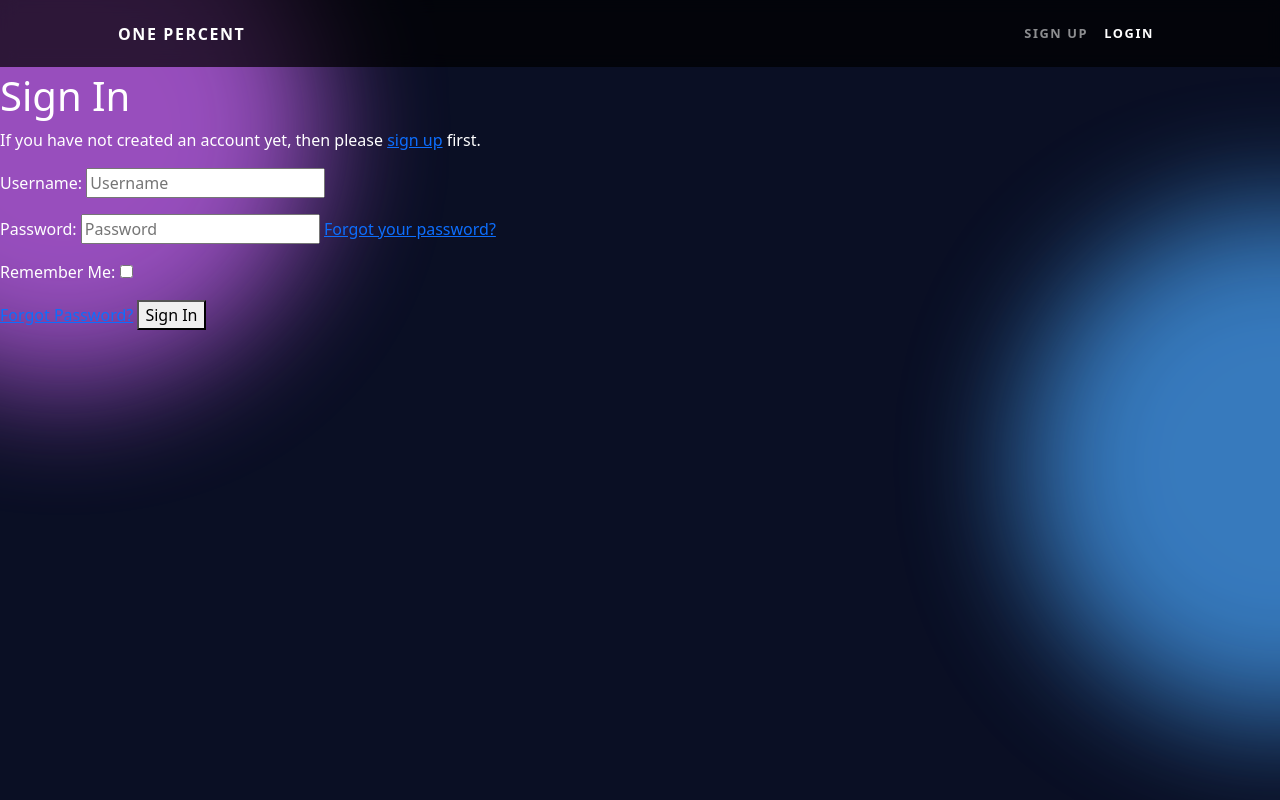
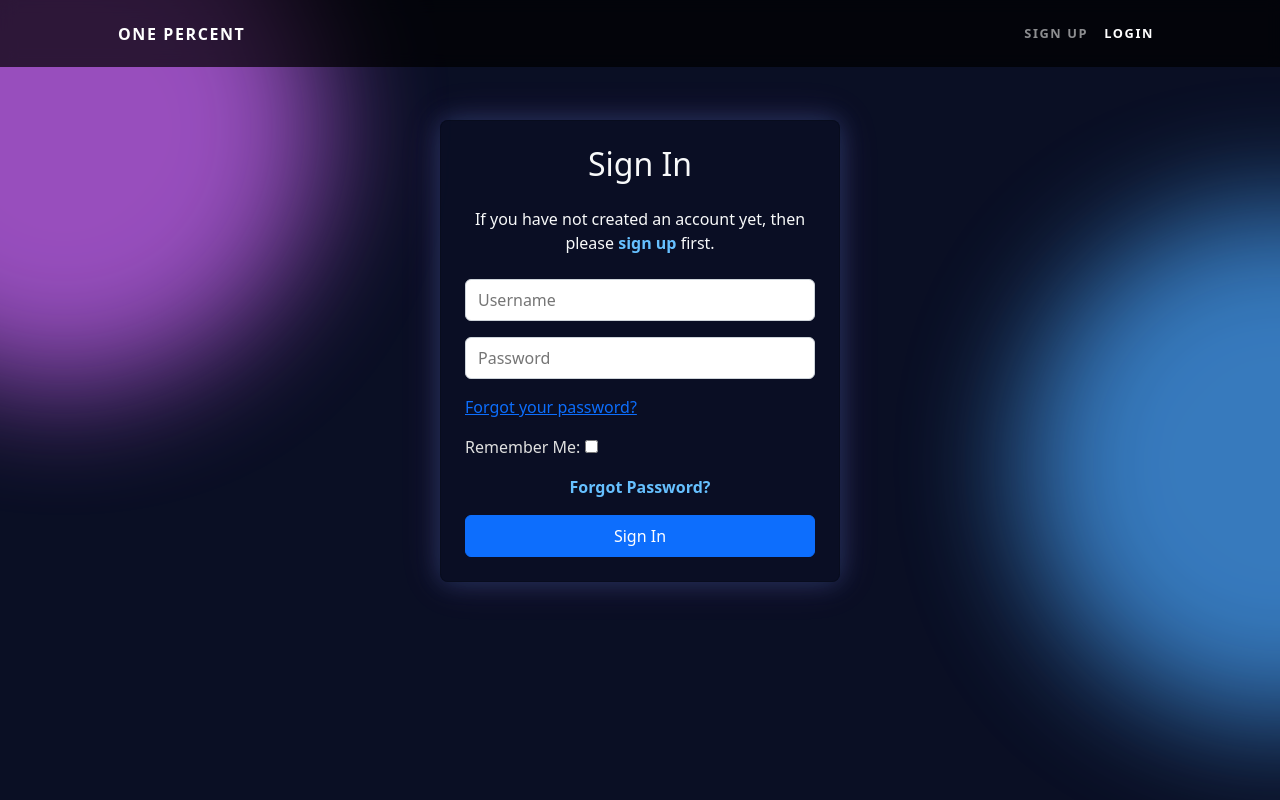
Before and after one commit to AlexThoma5/one_percent, a Django app: page /accounts/login/ in a window 1280 px wide. Run offline with Django 4.2, Linux system fonts and the light colour scheme; some libraries are stand-ins or nearby versions.

Commit message:
add login page template and styling for authentication

```diff
--- a/static/css/style.css
+++ b/static/css/style.css
@@ -210,3 +210,60 @@ body {
   transition: all 0.2s ease-in-out;
   transform: scale(1.3);
 }
+
+/* -------------- Account pages -------------- */
+
+.form-links {
+  color: #66c0ff;
+  font-weight: 600;
+  text-decoration: none;
+}
+
+.form-links:hover {
+  color: #4aa8ff;
+  text-decoration: none;
+}
+
+.form-card {
+  width: 100%;
+  max-width: 400px;
+  background: rgb(10, 15, 36, 0.5);
+  box-shadow: 0 0 25px rgba(74, 168, 255, 0.2),
+              0 0 40px rgba(212, 106, 255, 0.15);
+  border-radius: 0.75rem;
+  padding: 2rem;
+  color: #e0e0e0;
+}
+
+/* Hide labels only for text/password inputs inside the card, keeps labels visible to wave tool - Code taken from chatGPT */
+.card form label[for="id_login"],
+.card form label[for="id_password"] {
+    position: absolute !important;
+    width: 1px !important;
+    height: 1px !important;
+    overflow: hidden !important;
+    clip: rect(0, 0, 0, 0) !important;
+    white-space: nowrap !important;
+}
+
+/* Code taken from chatGPT */
+.card form input[type="text"],
+.card form input[type="password"] {
+    display: block;
+    width: 100%;
+    box-sizing: border-box;
+    padding: 0.5rem 0.75rem;
+    margin-bottom: 1rem;
+    border-radius: 0.375rem;
+    border: 1px solid #ced4da;
+    font-size: 1rem;
+}
+
+
+/* focus effect - Code taken from chatGPT */
+.card form input[type="text"]:focus,
+.card form input[type="password"]:focus {
+    border-color: #86b7fe;
+    outline: 0;
+    box-shadow: 0 0 0 0.25rem rgba(13, 110, 253, 0.25);
+}
--- a/templates/account/login.html
+++ b/templates/account/login.html
@@ -6,41 +6,30 @@
 {% block head_title %}{% trans "Sign In" %}{% endblock head_title %}
 
 {% block content %}
+<div class="d-flex justify-content-center align-items-center">
+  <div class="card rounded-3 p-4 mt-5 form-card" data-aos="fade-up" data-aos-once="true" data-aos-duration="1500">
+    <h1 class="text-center mb-4 text-light h2">{% trans "Sign In" %}</h1>
 
-<h1>{% trans "Sign In" %}</h1>
+    <p class="text-center text-light medium mb-4">
+      {% blocktrans %}If you have not created an account yet, then please
+      <a href="{{ signup_url }}" class="form-links">sign up</a> first.{% endblocktrans %}
+    </p>
 
-{% get_providers as socialaccount_providers %}
+    <form method="POST" action="{% url 'account_login' %}">
+      {% csrf_token %}
 
-{% if socialaccount_providers %}
-<p>{% blocktrans with site.name as site_name %}Please sign in with one
-of your existing third party accounts. Or, <a href="{{ signup_url }}">sign up</a>
-for a {{ site_name }} account and sign in below:{% endblocktrans %}</p>
+      {{ form.as_p }}
 
-<div class="socialaccount_ballot">
+      {% if redirect_field_value %}
+      <input type="hidden" name="{{ redirect_field_name }}" value="{{ redirect_field_value }}" />
+      {% endif %}
 
-  <ul class="socialaccount_providers">
-    {% include "socialaccount/snippets/provider_list.html" with process="login" %}
-  </ul>
+      <div class="text-center mb-3">
+        <a href="{% url 'account_reset_password' %}" class="medium form-links">{% trans "Forgot Password?" %}</a>
+      </div>
 
-  <div class="login-or">{% trans 'or' %}</div>
-
+      <button class="btn btn-primary w-100 py-2">{% trans "Sign In" %}</button>
+    </form>
+  </div>
 </div>
-
-{% include "socialaccount/snippets/login_extra.html" %}
-
-{% else %}
-<p>{% blocktrans %}If you have not created an account yet, then please
-<a href="{{ signup_url }}">sign up</a> first.{% endblocktrans %}</p>
-{% endif %}
-
-<form class="login" method="POST" action="{% url 'account_login' %}">
-  {% csrf_token %}
-  {{ form.as_p }}
-  {% if redirect_field_value %}
-  <input type="hidden" name="{{ redirect_field_name }}" value="{{ redirect_field_value }}" />
-  {% endif %}
-  <a class="button secondaryAction" href="{% url 'account_reset_password' %}">{% trans "Forgot Password?" %}</a>
-  <button class="primaryAction" type="submit">{% trans "Sign In" %}</button>
-</form>
-
 {% endblock content %}
```
